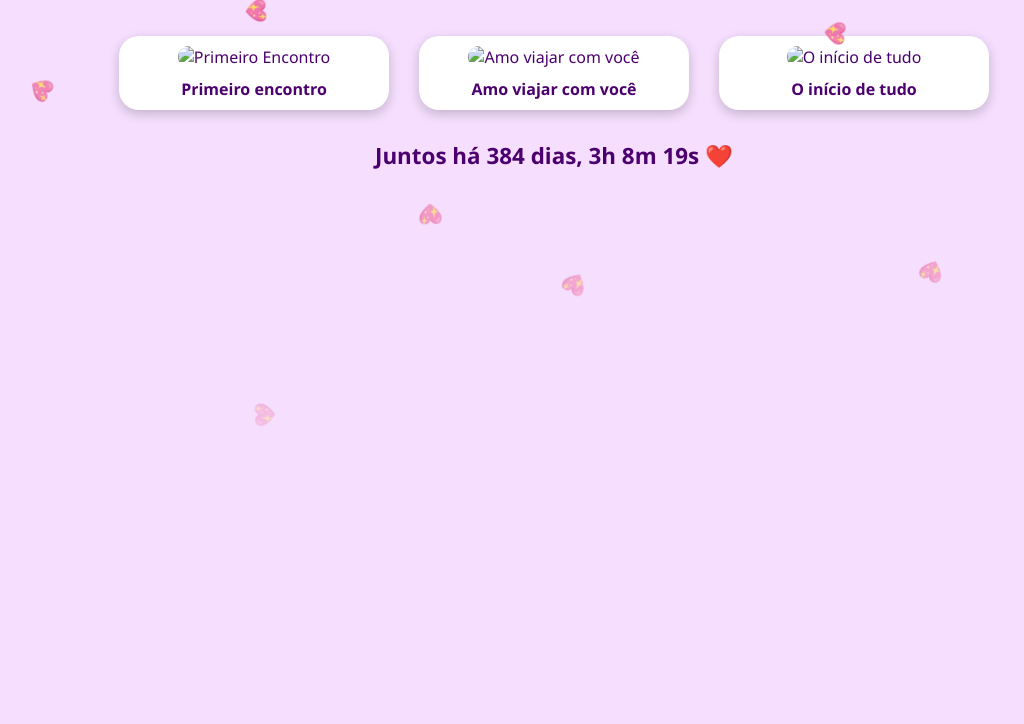
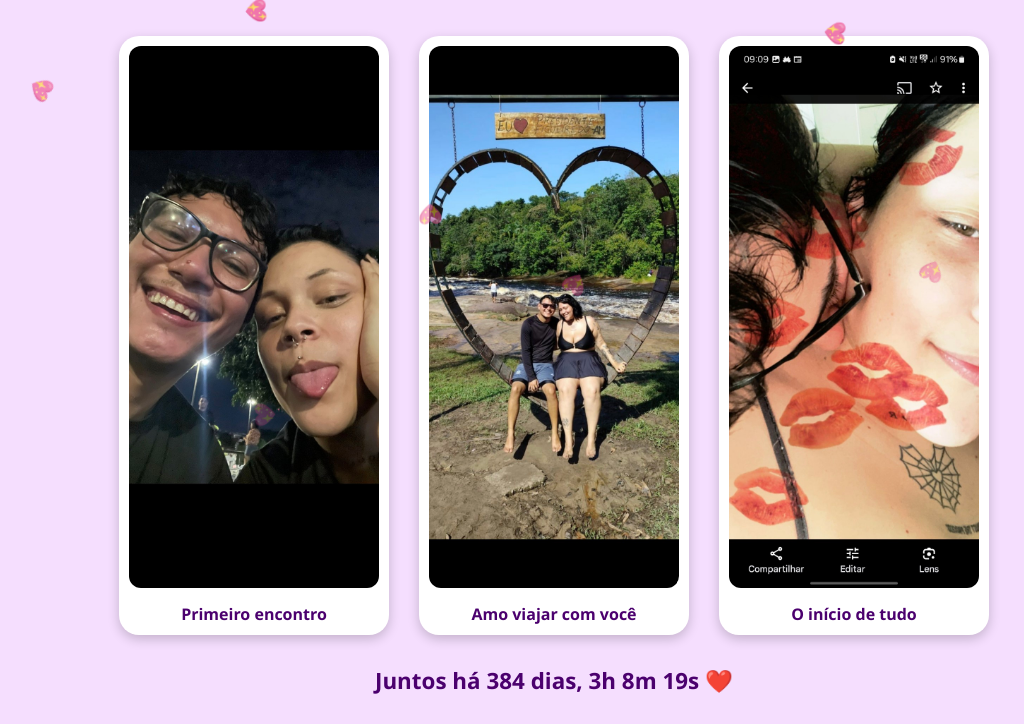
Before and after one commit to Drios-Pilot/Site-, a plain HTML site: page index.html in a window 1280 px wide. Shown: the part 174-898 px from the top of the page, without its empty margins (86-1110 px from the left). Before the commit the page ends 800 px from the top, so only its background shows below. Drawn offline with Linux system fonts and the light colour scheme.

Commit message:
Update index.html

```diff
--- a/index.html
+++ b/index.html
@@ -73,7 +73,6 @@
       }
     }
 
-    /* Efeito de corações caindo */
     .heart {
       position: fixed;
       top: -20px;
@@ -96,22 +95,21 @@
 
   <div class="galeria">
     <div class="imagem">
-      <img src="imagens/primeiro-encontro.jpg.jpeg" alt="Primeiro Encontro" />
+      <img src="primeiro-encontro.jpg.jpeg" alt="Primeiro Encontro" />
       <p>Primeiro encontro</p>
     </div>
     <div class="imagem">
-      <img src="imagens/amo-viajar-com-voce.jpg.jpeg" alt="Amo viajar com você" />
+      <img src="amo-viajar-com-voce.jpg.jpeg" alt="Amo viajar com você" />
       <p>Amo viajar com você</p>
     </div>
     <div class="imagem">
-      <img src="imagens/inicio-de-tudo.jpg.jpeg" alt="O início de tudo" />
+      <img src="inicio-de-tudo.jpg.jpeg" alt="O início de tudo" />
       <p>O início de tudo</p>
     </div>
   </div>
 
   <div id="contador"></div>
 
-  <!-- Música do YouTube escondida -->
   <div style="position: absolute; left: -9999px; top: -9999px; width: 1px; height: 1px; overflow: hidden;">
     <iframe
       width="1"
@@ -124,7 +122,6 @@
   </div>
 
   <script>
-    // Contador
     const dataInicio = new Date("2024-05-24T00:00:00");
     function atualizarContador() {
       const agora = new Date();
@@ -143,7 +140,6 @@
     setInterval(atualizarContador, 1000);
     atualizarContador();
 
-    // Corações caindo
     function criarCoracao() {
       const coracao = document.createElement("div");
       coracao.classList.add("heart");
```
